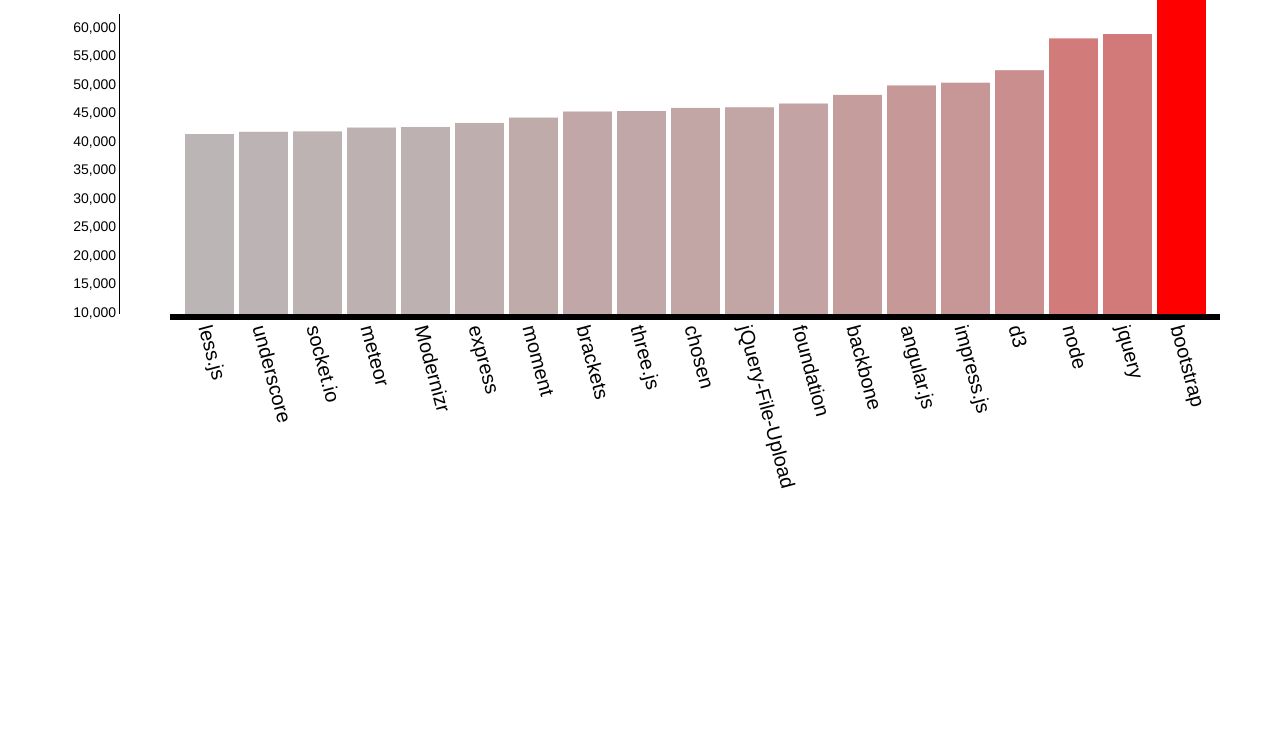
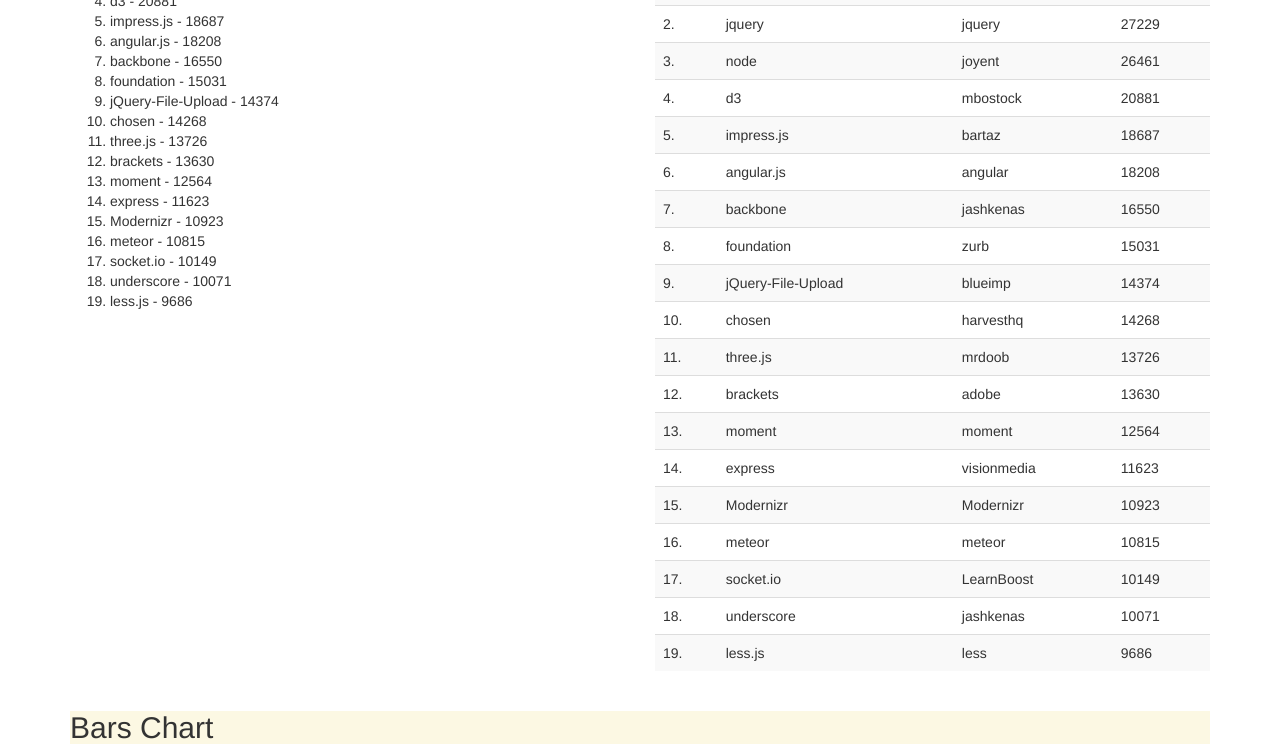
Before and after one commit to ShavitCohen/d3-hands-on-workshop, a website: page app/index.html in a window 1280 px wide. Shown: the part 480-1231 px from the top of the page. Before the commit the page ends 999 px from the top, so only its background shows below. Drawn offline with nearby package versions, Linux system fonts and the light colour scheme; files that its build step writes are made by us from their sources.

Commit message:
finaling instructions

```diff
--- a/app/index.html
+++ b/app/index.html
@@ -30,11 +30,11 @@
 
   <div class="row">
 
-    <section id="RegularList" class="col-xl-6 col-lg-6 col-md-6 col-sm-6 col-xs-12">
+    <section id="regularList" class="col-xl-6 col-lg-6 col-md-6 col-sm-6 col-xs-12">
       <h2 class="bg-success">A List</h2>
     </section>
 
-    <div id="RegularTable" class="col-xl-6 col-lg-6 col-md-6 col-sm-6 col-xs-12">
+    <div id="regularTable" class="col-xl-6 col-lg-6 col-md-6 col-sm-6 col-xs-12">
       <h2 class="bg-danger">A Table</h2>
     </div>
 
--- a/app/scripts/main.js
+++ b/app/scripts/main.js
@@ -2,13 +2,21 @@
   "use strict";
 
   d3.json("data/github-javascript-starred-rank.json",function(data){
-    /*drawList(data.children);
-    drawTable(data.children);*/
+    drawList(data.children);
+    drawTable(data.children);
     drawBars(data.children);
   })
 
   function drawList(data){
-    d3.selectAll("#RegularList").append("ol")
+    /**
+     * Follow the instruction in order to create a list
+     *
+     * 1.select the #regularList and append ol
+     * 2.on the .enter() append an li
+     * 3.change the text of the li to d.name - d.stargazers_count
+     */
+
+    d3.select("#regularList").append("ol")
       .selectAll("li")
       .data(data)
       .enter()
@@ -18,7 +26,19 @@
   }
 
   function drawTable(data){
-    var table = d3.selectAll("#RegularTable")
+
+    /**
+     * Follow the instruction in order to create an html table
+     * 1. select #regularTable and append a table to it (save the table in a variable)
+     * 2. append <thead> and append to it <tr>
+     * 3. to the tr append all <th> with text of (#, Project Name, Author, Status)
+     * 4. append to the table <tbody>, use the .enter() for appending the rows (<tr>)
+     * 5. append the all <td> and set the text accordingly
+     * 6. set the classes of "table table-striped" to the table (those classes are bootstrap classes which make the
+     *    table to be prettier
+     */
+
+    var table = d3.select("#regularTable")
       .append("table")
       .classed({"table":true, "table-striped":true});
     var thTr = table.append("thead").
@@ -33,8 +53,8 @@
       .selectAll("tr.data")
       .data(data)
       .enter()
-      .append("tr")
-      .classed({"data":true});
+      .append("tr");
+
 
     tdTr.append("td").text(function(d,i){return (i+1) + "."});
     tdTr.append("td").text(function(d){return d.name});
@@ -48,32 +68,41 @@
      * follow the instructions in order to create vertical bars graph
      *
      * 1. create the config variables (width, height, margin, minValue, maxValue)
-     * 2. sort the data according to stargazers_count (use data.sort)
-     * 3. create your svg according the width and the height
-     * 4. create a group for the bars
-     *    4.1 position the group according the margin.left & margin.top (use transform css style)
-     * 5. add to the group the bars
-     *    5.1 height - add linear scale for the bars height
+     *    1.1 margin = {top:20, right: 20, bottom: 180, left:60}
+     * 2. sort the data according to stargazers_count (data.sort(function(a,b){...})
+     * 3. append a <svg> to the #bars.
+     * 4. append a <g>  which will used as a container for the bars
+     *    4.1 position the group according the margin.left & margin.top (use transform attribute)
+     * 5. append the bars to the <g> (use data().enter())
+     *    5.1 height - add linear scale which calculate the height of the bar according the data.stargazers_count
      *    5.2 width - use the width of 20 (temp)
      *    5.3 add #ff0000 color to the bars
      *    5.3 x - use the index of the data
-     *    5.4 y - fix the bars - make them be at the bottom
-     *    5.5 fill - add additional linear scale for the colors range = ["#bcb5b5","#ff0000"]
+     *    5.4 y - fix the bars position to the bottom of the graph
+     *    5.5 fill - add additional linear scale for calculating the fill of each bar according the d.stargazers_count (["#bcb5b5","#ff0000"])
      *    5.6 fix width and the position of the bars by adding ordinal scale (with rangeRoundBands) - use gap of 0.1
-     * 6. add transition to animate the bars (use the y attribute)
-     * 7. add mouseover & mouseout events to change the bar color to #c4af46 (use a global variable for saving the bar color);
-     * 8. Add tooltip on mouse over
-     *    8.0 add the class 'tooltip' to the div (look at the css file)
-     *    8.1 append a div to the body and add a style to it of the opacity of 0
-     *    8.2 on mouseover assign the data to the div (use html)
+     * 6. add transition to animate the bars (start with position the bars below the graph, or above it and then change the bars position with a transition().duration(1500).delay(500)
+     * 7. add mouseover & mouseout events to change the bar color to #c4af46 (use a global variable for saving the bar color)
+     * 8. Add a tooltip on mouse over
+     *    8.0 add the class 'tooltip' to the div (there is a class ready at the css file)
+     *    8.1 append a div to the body and assign it opacity of 0
+     *    8.2 on mouseover assign the data to the div (use .html)
      *    8.3 change the position (left & top) of the div according to d3.event.pageX * d3.event.pageY
-     * 9. add axes:
-     *    9.1 add x axis - use
+     * 9. add horizontal axis:
+     *    9.1 add xAxis - use d3.svg.axis().scale(xScale).orient('bottom')
+     *    9.2 append a <g> to the svg and call the xAxis you created
+     *    9.3 select all text in of the axis and add the flowing attributes - x:0, y:10, transform:rotate(75)
+     *    9.4 add the fallowing style - text-anchor:start, font-size:20
+     * 10.add vertical axis:
+     *    10.1 add yAxis - use d3.svg.axis().scale(yScale).orient('left').ticks(10);
+     *    10.2 append a <g> to the svg and call the yAxis you created
+     *    10.3 position the yAxis
+     *    10.4 fix the direction of the yAxis by creating a scale similar to yScale, but with switch values.
      */
 
     var w = document.getElementById("bars").clientWidth,
       h = 500,
-      margin = {top:20, right: 20, bottom: 180, left:50};
+      margin = {top:20, right: 20, bottom: 180, left:60};
 
     data.sort(function(a,b){
       return a.stargazers_count - b.stargazers_count;
@@ -81,7 +110,7 @@
     var maxValue = d3.max(data,function(d){return d.stargazers_count});
     var minValue = d3.min(data,function(d){return d.stargazers_count});
 
-    var scaleY = d3.scale.linear()
+    var yScale = d3.scale.linear()
       .domain([minValue, maxValue])
       .range([margin.bottom, h - margin.top]);
 
@@ -89,7 +118,7 @@
       .domain([minValue,maxValue])
       .range(["#bcb5b5","#ff0000"]);
 
-    var scaleX = d3.scale.ordinal()
+    var xScale = d3.scale.ordinal()
       .domain(data.map(function(d){return d.name;}))
       .rangeRoundBands([margin.left, w-margin.right-margin.left], .1);
 
@@ -100,36 +129,36 @@
         height:h
       });
 
-    var graph = vis.append("g")
+    var barsContainer = vis.append("g")
       .attr("transform","translate(" + margin.left + "," + margin.top + ")");
 
-    var bar = graph.selectAll(".bar")
+    var bar = barsContainer.selectAll(".bar")
       .data(data)
       .enter()
       .append("rect")
       .classed("bar",true)
       .attr({
         height:function(d){
-          return scaleY(d.stargazers_count);
+          return yScale(d.stargazers_count);
         },
         fill:function(d){
           return colorScale(d.stargazers_count);
         },
         width:function(d){
-          return scaleX.rangeBand();
+          return xScale.rangeBand();
         },
         x:function(d,i){
-          return scaleX(d.name);
+          return xScale(d.name);
         },
         y:h
       });
 
     bar.transition()
-      .attr({
-        y: function(d){ return h - margin.bottom - scaleY(d.stargazers_count) - margin.top;}
-      })
       .duration(1500)
       .delay(500)
+      .attr({
+        y: function(d){ return h - margin.bottom - yScale(d.stargazers_count) - margin.top;}
+      })
       .ease("elastic")
 
     var tooltip = d3.select("body")
@@ -149,7 +178,7 @@
           opacity:1
         })
         .html(
-        "<div>Name: " + d.name + "</div>" +
+        "<div class='tooltipHeader'>Project Name: " + d.name + "</div>" +
         "<div>Author: " + d.user + "</div>" +
         "<div>Stars: " + d.stargazers_count + "</div>"
       )
@@ -162,7 +191,7 @@
 
 
     var xAxis = d3.svg.axis()
-      .scale(scaleX)
+      .scale(xScale)
       .orient("bottom");
 
 
@@ -186,7 +215,7 @@
 
     var yAxis = d3.svg.axis()
       .scale(yAxisScale)
-      .tickSize(1)
+      .ticks(10)
       .orient("left");
 
     vis.append("g")
@@ -195,8 +224,5 @@
         return "translate(" + (margin.left) + "," + (-1* margin.bottom + margin.top) + ")";
       });
 
-
-
-
   }
 })();
--- a/app/styles/main.css
+++ b/app/styles/main.css
@@ -8,3 +8,8 @@
   padding:10px;
   font-size:14pt;
 }
+
+.tooltip .tooltipHeader{
+  color:yellow;
+  font-weight: bold;
+}
```
